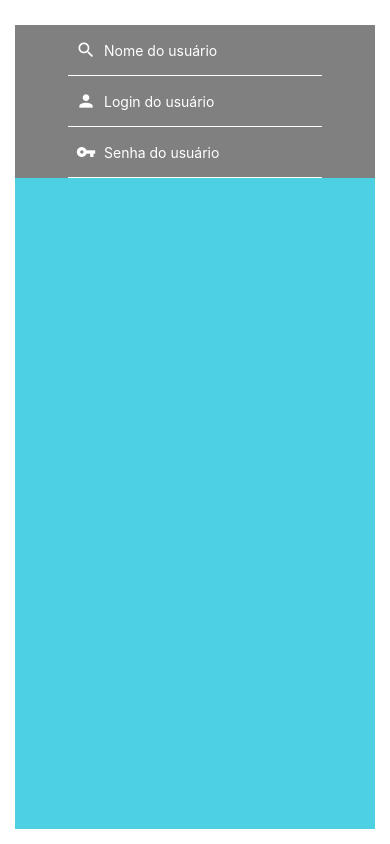
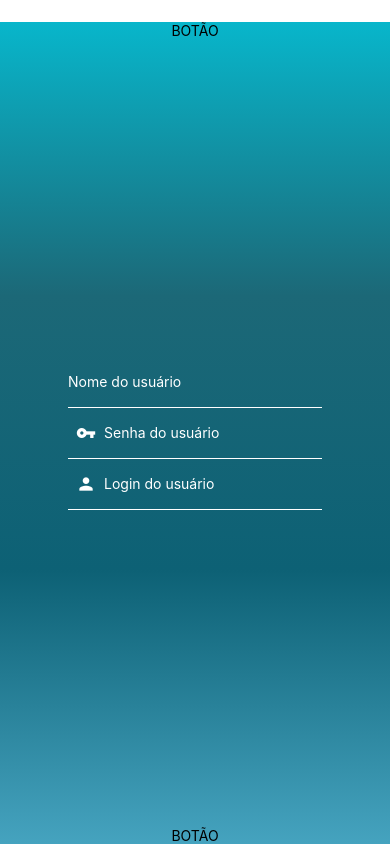
Before and after one commit to marinilsasansigolo/FindTest, a React Native app: screen / in a window 390 px wide. Built offline with nearby package versions, Linux system fonts and the light colour scheme.

Commit message:
Reunião com professor

```diff
--- a/App.js
+++ b/App.js
@@ -1,35 +1,40 @@
 import React from 'react'
 import { ScrollView, StyleSheet, Text, View } from 'react-native'
 
-import Background from './src/components/Background'
+import { Container } from './src/components/Background/style'
+
 import TextBox from './src/components/TextBox'
 
 export default function App() {
     return (
-        <ScrollView style={styles.container}>
-            <View style={styles.containerContent}>
-                <TextBox iconName="search" placeholder="Nome do usuário" />
+        <Container>
+            <View>
+                <Text>BOTÃO</Text>
+            </View>
+
+            <View>
+                <TextBox placeholder="Nome do usuário" />
+                <TextBox iconName="vpn-key" placeholder="Senha do usuário" isPassword={true} />
                 <TextBox
+                    style={{ marginTop: 80, padding: 5 }}
                     iconName="person"
                     placeholder="Login do usuário"
                     keyboardType="email-address"
                 />
-                <TextBox iconName="vpn-key" placeholder="Senha do usuário" isPassword={true} />
             </View>
-        </ScrollView>
+
+            <View>
+                <Text>BOTÃO</Text>
+            </View>
+        </Container>
     )
 }
 
-const styles = StyleSheet.create({
-    container: {
-        backgroundColor: '#4DD0E2',
-        margin: 15,
-        marginTop: 25,
-    },
-    containerContent: {
-        flexDirection: 'column',
-        backgroundColor: 'grey',
-        alignItems: 'center',
-        justifyContent: 'space-around',
-    },
-})
+// const styles = StyleSheet.create({
+//     containerContent: {
+//         flexDirection: 'column',
+//         backgroundColor: 'grey',
+//         alignItems: 'center',
+//         justifyContent: 'flex-end',
+//     },
+// })
--- a/app.json
+++ b/app.json
@@ -13,9 +13,7 @@
         "updates": {
             "fallbackToCacheTimeout": 0
         },
-    "assetBundlePatterns": [
-      "**/*"
-    ],
+        "assetBundlePatterns": ["**/*"],
         "ios": {
             "supportsTablet": true
         },
@@ -27,6 +25,7 @@
         },
         "web": {
             "favicon": "./assets/favicon.png"
+        },
+        "platforms": ["web", "ios", "android"]
     }
 }
-}
--- a/package.json
+++ b/package.json
@@ -12,9 +12,10 @@
         "expo-linear-gradient": "~9.2.0",
         "expo-status-bar": "~1.0.4",
         "react": "16.13.1",
-    "react-dom": "16.13.1",
+        "react-dom": "^16.13.1",
         "react-native": "https://github.com/expo/react-native/archive/sdk-42.0.0.tar.gz",
-    "react-native-linear-gradient": "^2.5.6"
+        "react-native-web": "^0.17.5",
+        "styled-components": "^5.3.3"
     },
     "devDependencies": {
         "@babel/core": "^7.9.0"
--- a/src/components/Background/index.js
+++ /dev/null
@@ -1,14 +0,0 @@
-import React from 'react'
-
-import { LinearGradient } from 'expo-linear-gradient'
-
-import styles from './style'
-
-export default function Background() {
-    return (
-        <LinearGradient
-            style={styles.Background}
-            colors={['#08B6CB', '#1C6877', '#0D6175', '#45A3BF']}
-        ></LinearGradient>
-    )
-}
--- a/src/components/Background/style.js
+++ b/src/components/Background/style.js
@@ -1,11 +1,25 @@
-import { StyleSheet } from 'react-native'
+import styled from 'styled-components/native'
 
-const styles = StyleSheet.create({
-    background: {
-        flex: 1,
-        flexDirection: 'column',
-        alignItems: 'center',
-        justifyContent: 'space-around',
-        marginTop: 25,
-    },
-})
+import { LinearGradient } from 'expo-linear-gradient'
+
+export const Container = styled(LinearGradient).attrs({
+    colors: ['#08B6CB', '#1C6877', '#0D6175', '#45A3BF'],
+    start: { x: 1, y: 0 },
+    end: { x: 1, y: 1 },
+})`
+    flex: 1;
+    /* justify-content: center; */
+    justify-content: space-between;
+    align-items: center;
+    margin-top: 22px;
+`
+
+// export const Title = styled.Text`
+//     font-size: 28px;
+//     color: #fff;
+// `
+
+// export const Subtitle = styled.Text`
+//     font-size: 15px;
+//     color: blue;
+// `
--- a/src/components/TextBox/index.js
+++ b/src/components/TextBox/index.js
@@ -8,7 +8,7 @@ import styles from './style'
 export default function CaixaDeTexto(props) {
     return (
         <View style={styles.container}>
-            <MaterialIcons style={styles.icon} name={props.iconName} />
+            {props.iconName && <MaterialIcons style={styles.icon} name={props.iconName} />}
 
             <TextInput
                 style={styles.input}
--- a/src/components/TextBox/style.js
+++ b/src/components/TextBox/style.js
@@ -2,18 +2,19 @@ import { StyleSheet } from 'react-native'
 
 const styles = StyleSheet.create({
     container: {
-        flex: 1,
         flexDirection: 'row',
         alignItems: 'center',
         borderColor: '#fff',
         borderBottomWidth: 0.8,
     },
     icon: {
+        flex: 1,
         color: '#fff',
         fontSize: 20,
         margin: 8,
     },
     input: {
+        flex: 5,
         height: 50,
         color: '#fff',
     },
```
Also changed, not shown: TESTE.TXT.txt (deleted), alex.txt (deleted), 2 other files (tests, documents, lock files or other folders). Lines whose indentation alone changed are shown as unchanged.
